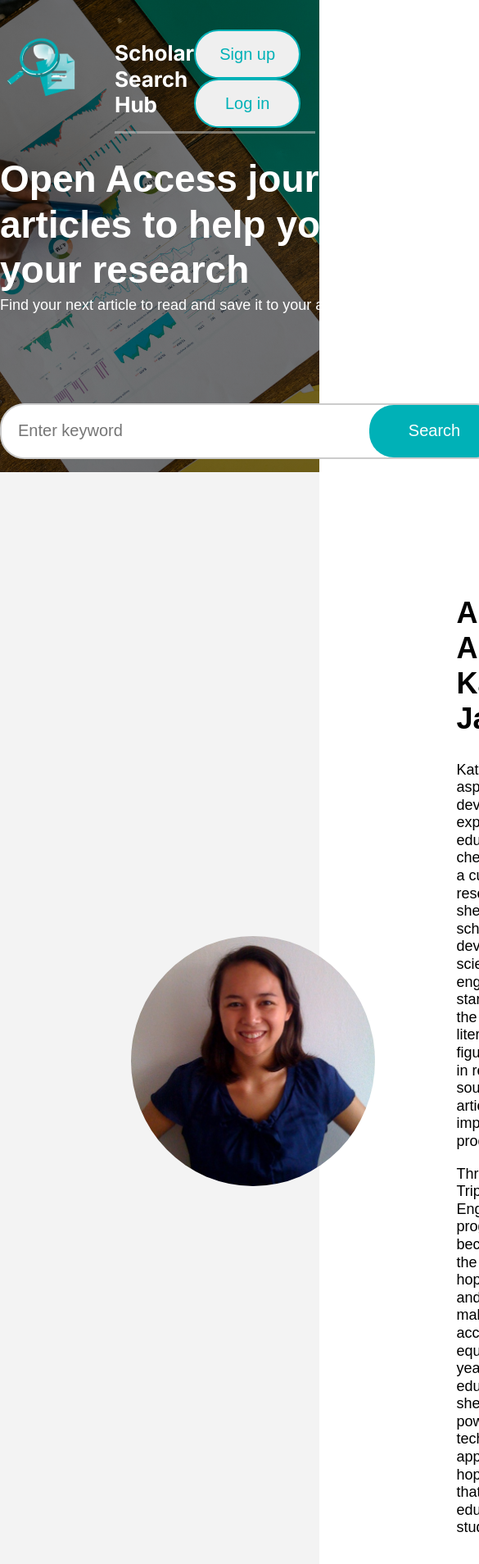
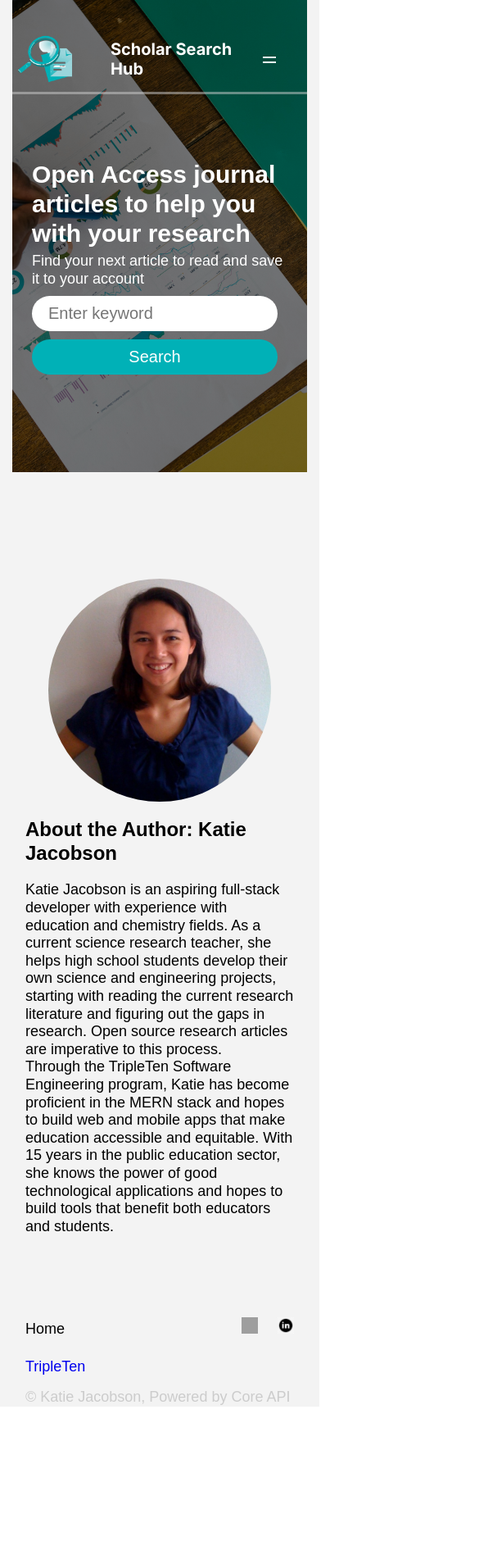
Before and after one commit to katiejacobson/scholar_search_hub, a React (Vite) app: page / in a window 390 px wide. Shown: the top 1908 px of the page at 82% size, 585 px wide, since content can reach past the window. After the commit the page ends 1716 px from the top, so only its background shows below. Built offline with nearby package versions, Linux system fonts and the light colour scheme; grey boxes are pictures that could not be loaded.

Commit message:
feat/mobile design not logged in

```diff
--- a/src/components/About/About.css
+++ b/src/components/About/About.css
@@ -20,3 +20,19 @@
 .about__profile-info {
   font-size: 18px;
 }
+
+@media screen and (max-width: 480px) {
+  .about__container {
+    flex-direction: column;
+    margin: 0 16px;
+  }
+
+  .about__profile-image {
+    width: 272px;
+    height: 272px;
+  }
+
+  .about__profile-name {
+    font-size: 24px;
+  }
+}
--- a/src/components/App/App.css
+++ b/src/components/App/App.css
@@ -11,21 +11,11 @@
 .page__content {
   max-width: 1360px;
   margin: 0 auto;
-  /* padding: 0 20px; */
 }
 
-/* .page__image_top {
-  background: linear-gradient(rgba(0, 0, 0, 0.5), rgba(0, 0, 0, 0.5)),
-    url("../../assets/ScholarSearchHubHeader.jpg");
-  background-size: cover;
-  background-position: center;
-  background-repeat: no-repeat;
-  height: 100vh;
-  max-height: 576px;
-  display: flex;
-  flex-direction: column;
-  position: relative;
-  box-sizing: border-box;
-  z-index: 1;
-  color: white;
-} */
+@media screen and (max-width: 480px) {
+  .page__content {
+    max-width: 360px;
+    justify-content: center;
+  }
+}
--- a/src/components/ArticleCard/ArticleCard.css
+++ b/src/components/ArticleCard/ArticleCard.css
@@ -1,3 +1,8 @@
+p {
+  margin-block-start: 0;
+  margin-block-end: 0;
+}
+
 .card {
   display: flex;
   justify-content: space-between;
@@ -8,29 +13,40 @@
 
 .card__info-container {
   padding: 30px;
+  display: grid;
+  grid-template-columns: minmax(480px, auto) 170px;
+  align-items: center;
+  column-gap: 10px;
 }
 
 .card__title {
   font-size: 26px;
+  grid-row: 1;
 }
 
 .card__date {
   font-size: 18px;
   color: gray;
+  grid-row: 2;
+  margin-bottom: 16px;
 }
 
 .card__authors {
   font-size: 16px;
+  grid-row: 3;
+  margin-bottom: 16px;
 }
 
 .card__abstract {
   font-size: 16px;
+  grid-row: 4;
 }
 
 .card__button-container {
   margin-top: 25px;
   margin-right: 30px;
-  height: 150px;
+  max-height: 65px;
+  grid-column: 2/3;
 }
 
 .card__button-open-article {
@@ -43,6 +59,7 @@
   background-color: #00b1b7;
   color: #ffff;
   cursor: pointer;
+  grid-column: 2;
 }
 
 .card__button-add-article {
@@ -56,6 +73,8 @@
   background-color: #00b1b7;
   color: #ffff;
   cursor: pointer;
+  grid-column: 2;
+  grid-row: 2;
 }
 
 .card__button-add-article_hidden {
@@ -78,3 +97,56 @@
 .card__button-delete-article_hidden {
   visibility: hidden;
 }
+
+@media screen and (max-width: 480px) {
+  .card {
+    height: 500px;
+    width: 320px;
+  }
+
+  .card__info-container {
+    padding: 10px;
+    grid-template-columns: minmax(300px, auto);
+    max-width: 320px;
+  }
+
+  .card__title {
+    text-overflow: ellipsis;
+    overflow: hidden;
+    white-space: nowrap;
+    max-width: 280px;
+  }
+
+  .card__abstract {
+    overflow: hidden;
+    max-height: 100px;
+    max-width: 280px;
+  }
+
+  .card__button-container {
+    display: flex;
+    flex-direction: column;
+    justify-content: center;
+    align-items: center;
+    grid-row: 5/6;
+    grid-column: 1;
+  }
+
+  .card__button-open-article {
+    grid-row: 5;
+    grid-column: 1;
+    height: 48px;
+  }
+
+  .card__button-add-article {
+    grid-row: 6;
+    grid-column: 1;
+    height: 48px;
+  }
+
+  .card__button-delete-article {
+    grid-row: 6;
+    grid-column: 1;
+    height: 48px;
+  }
+}
--- a/src/components/ArticleCard/ArticleCard.jsx
+++ b/src/components/ArticleCard/ArticleCard.jsx
@@ -39,8 +39,9 @@ function ArticleCard({ item, inProfile, addSavedArticle, deleteSavedArticle }) {
         <p className="card__title">{item.title}</p>
         <p className="card__date">{item.createdDate}</p>
         <p className="card__authors">{item.authors}</p>
+
         <p className="card__abstract">{item.abstract}</p>
-      </div>
+
         <div className="card__button-container">
           <a href={item.downloadUrl} target="_blank">
             <button
@@ -52,7 +53,6 @@ function ArticleCard({ item, inProfile, addSavedArticle, deleteSavedArticle }) {
               Open Article
             </button>
           </a>
-        <div>
           {!inProfile ? (
             <button
               className={addButtonClassName}
--- a/src/components/Footer/Footer.css
+++ b/src/components/Footer/Footer.css
@@ -11,6 +11,16 @@
   align-items: baseline;
 }
 
+.footer__website-container {
+  display: flex;
+  gap: 24px;
+}
+
+.footer__icon-container {
+  display: flex;
+  gap: 24px;
+}
+
 .footer__copyright-info {
   color: #ccc;
 }
@@ -19,3 +29,24 @@
   height: 20px;
   width: 20px;
 }
+
+@media screen and (max-width: 480px) {
+  .footer__container {
+    flex-direction: column;
+    padding: 0px 16px;
+  }
+
+  .footer__hyperlink-container {
+    flex-direction: row;
+    justify-content: space-between;
+    margin-bottom: 16px;
+  }
+
+  .footer__website-container {
+    flex-direction: column;
+  }
+
+  .footer__icon-container {
+    flex-direction: row;
+  }
+}
--- a/src/components/Footer/Footer.jsx
+++ b/src/components/Footer/Footer.jsx
@@ -6,18 +6,16 @@ import linkedin from "../../assets/linkedin.png";
 function Footer() {
   return (
     <div className="footer__container">
-      <div className="footer__copyright-container">
-        <p className="footer__copyright-info">
-          © Katie Jacobson, Powered by Core API
-        </p>
-      </div>
       <div className="footer__hyperlink-container">
+        <div className="footer__website-container">
           <a href="" target="_blank">
             <p className="footer__hyperlink-info">Home</p>
           </a>
           <a href="https://tripleten.com/" target="_blank">
             <p className="footer__hyperlink-info">TripleTen</p>
           </a>
+        </div>
+        <div className="footer__icon-container">
           <a href="https://github.com/katiejacobson" target="_blank">
             <img
               className="footer__hyperlink-image"
@@ -37,6 +35,12 @@ function Footer() {
           </a>
         </div>
       </div>
+      <div className="footer__copyright-container">
+        <p className="footer__copyright-info">
+          © Katie Jacobson, Powered by Core API
+        </p>
+      </div>
+    </div>
   );
 }
 
--- a/src/components/Header/Header.css
+++ b/src/components/Header/Header.css
@@ -4,7 +4,9 @@ a:visited {
 
 .header {
   display: flex;
-  padding: 32px 0 28px;
+  padding: 32px 0 0px;
+  border-bottom: solid;
+  border-color: rgba(207, 207, 207, 0.5);
 }
 
 .header__image-top {
@@ -20,7 +22,6 @@ a:visited {
   position: relative;
   box-sizing: border-box;
   z-index: 1;
-
   color: white;
 }
 
@@ -29,8 +30,6 @@ a:visited {
   align-items: center;
   justify-content: space-between;
   width: 100%;
-  border-bottom: solid;
-  border-color: rgba(207, 207, 207, 0.5);
   margin: 0 40px;
 }
 
@@ -146,3 +145,34 @@ a {
   gap: 5px;
   cursor: pointer;
 }
+
+.header__button_mobile {
+  display: none;
+}
+
+@media screen and (max-width: 480px) {
+  .header__image-top {
+    height: 600px;
+  }
+
+  .header__logo {
+    height: 80px;
+    width: 80px;
+  }
+
+  .header__title {
+    font-size: 20px;
+  }
+
+  .header__button {
+    display: none;
+  }
+
+  .header__button_mobile {
+    display: flex;
+    height: 24px;
+    width: 24px;
+    background-color: transparent;
+    border-style: none;
+  }
+}
--- a/src/components/Header/Header.jsx
+++ b/src/components/Header/Header.jsx
@@ -2,6 +2,7 @@ import "./Header.css";
 import logo from "../../assets/SSH_logo.png";
 import logout from "../../assets/logout.png";
 import logout_dark from "../../assets/logout-dark.png";
+import hamburger_icon from "../../assets/hamburger-icon.png";
 import { useContext } from "react";
 import { Link } from "react-router-dom";
 import SearchForm from "../SearchForm/SearchForm.jsx";
@@ -54,6 +55,12 @@ function Header({
                 </div>
               ) : (
                 <div className="header__button-container">
+                  <button className="header__button_mobile">
+                    <img
+                      src={hamburger_icon}
+                      className="header__button_mobile-image"
+                    />
+                  </button>
                   <button
                     className="header__button"
                     type="button"
--- a/src/components/Main/Main.css
+++ b/src/components/Main/Main.css
@@ -33,3 +33,19 @@
   border-style: solid;
   cursor: pointer;
 }
+
+@media screen and (max-width: 480px) {
+  .main__container {
+    margin: 30px auto 30px;
+  }
+
+  .cards__text {
+    margin-left: 15px;
+    margin-bottom: 30px;
+    font-size: 20px;
+  }
+
+  .itemcards {
+    padding-inline-start: 0px;
+  }
+}
--- a/src/components/SearchForm/SearchForm.css
+++ b/src/components/SearchForm/SearchForm.css
@@ -1,11 +1,11 @@
 .searchform__container {
-  margin: 0 auto;
+  margin: 80px auto;
 }
 
 .searchform__description {
   margin: 0;
   font-size: 46px;
-  max-width: 608px;
+  max-width: 480px;
 }
 
 .searchform__instructions {
@@ -19,8 +19,8 @@
   border-radius: 30px;
   overflow: hidden;
   background: #ffff;
-  width: 608px;
-  margin: 90px 0 80px;
+  width: 480px;
+  margin: 20px 0px 80px;
   height: 64px;
 }
 
@@ -42,3 +42,34 @@
   background-color: #00b1b7;
   color: #ffff;
 }
+
+@media screen and (max-width: 480px) {
+  .searchform__container {
+    margin: 80px 24px;
+  }
+
+  .searchform__description {
+    margin: 0;
+    font-size: 30px;
+    max-width: 300px;
+  }
+  .searchform__form {
+    max-width: 300px;
+    flex-direction: column;
+    margin: 10px auto;
+    overflow: visible;
+    background: transparent;
+    border: none;
+  }
+
+  .searchform__input {
+    width: 260px;
+    border-radius: 30px;
+  }
+
+  .searchform__button {
+    border-radius: 30px;
+    width: 300px;
+    margin-top: 10px;
+  }
+}
```
Also changed, not shown: src/assets/hamburger-icon.png (added). Lines whose indentation alone changed are shown as unchanged.
